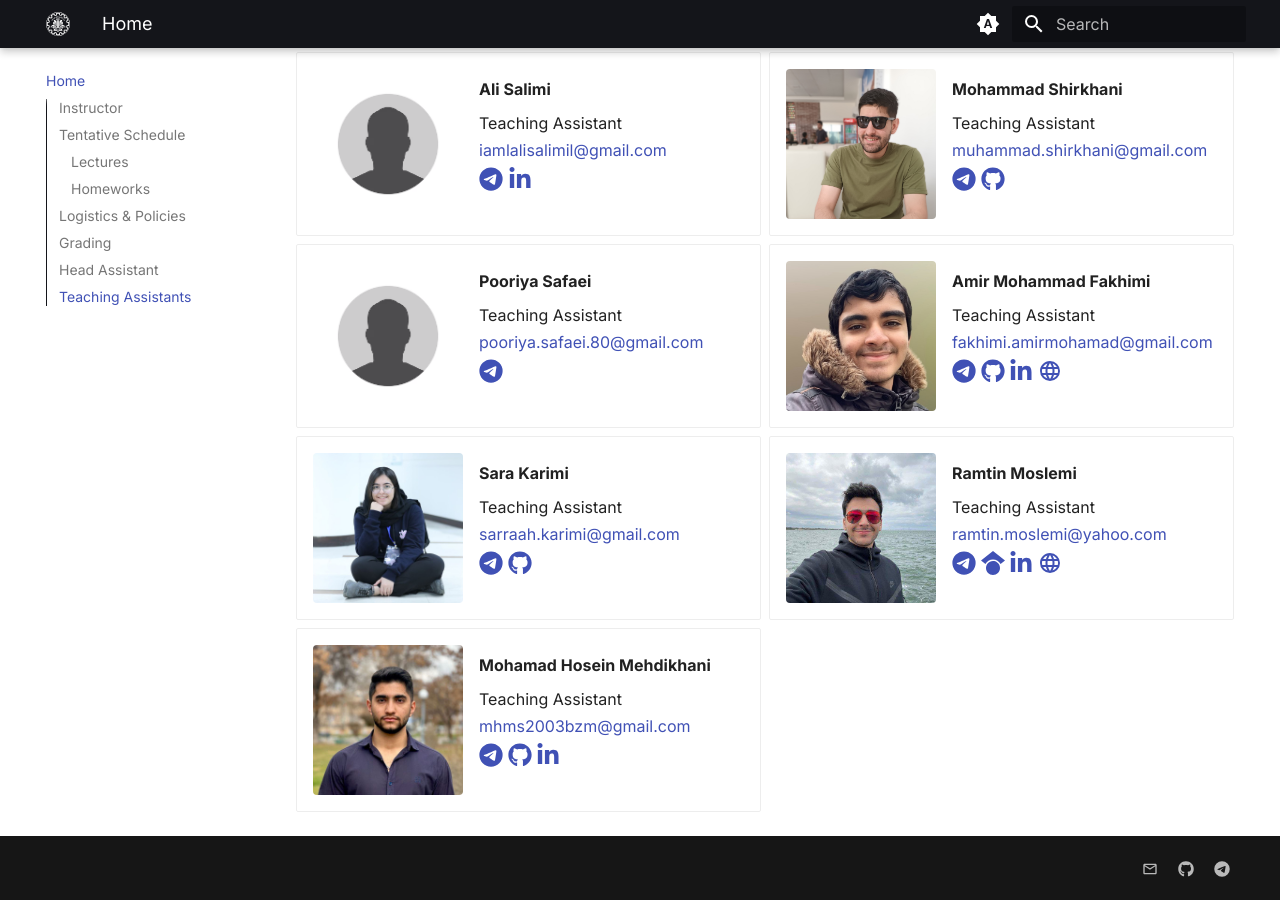
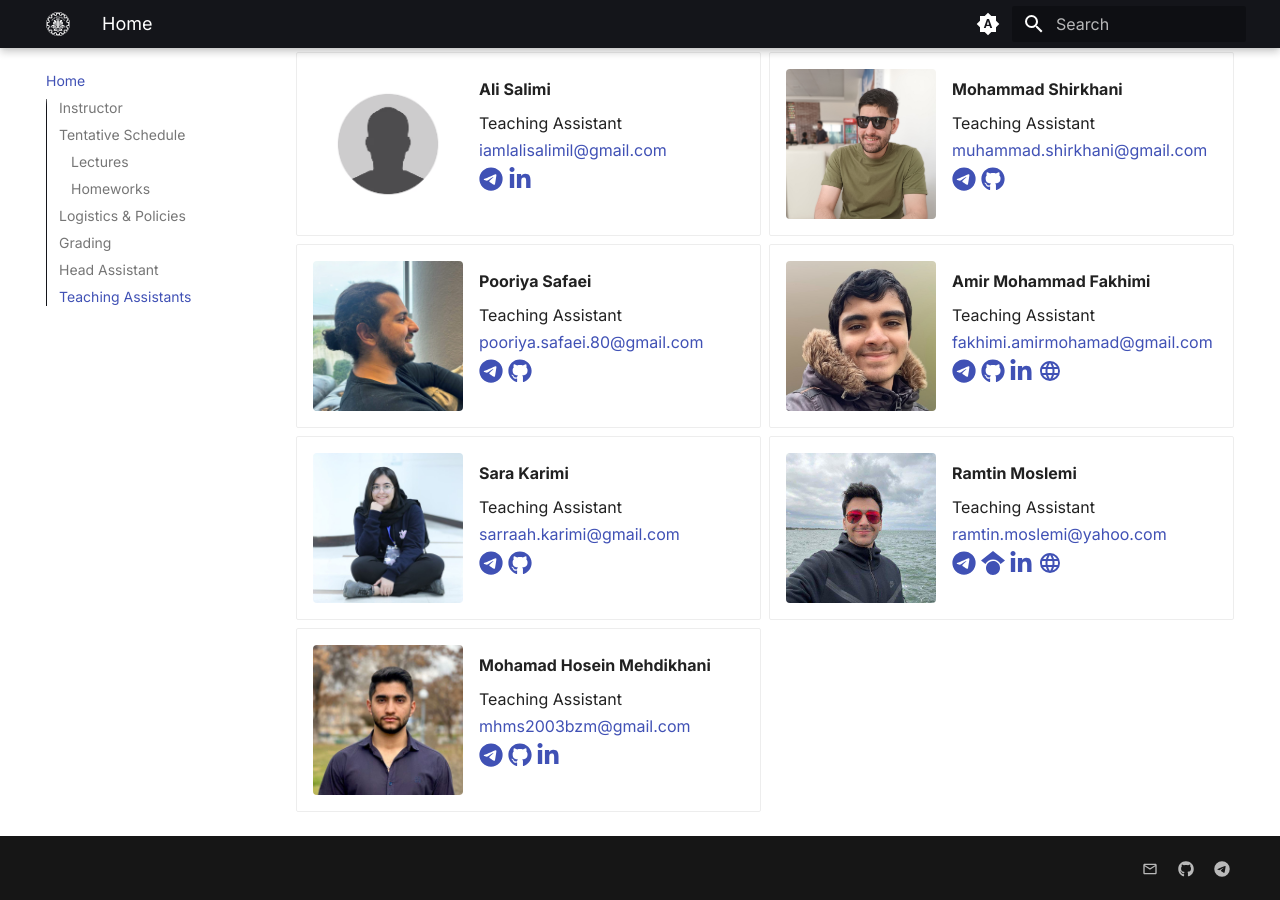
Before and after one commit to SUT-CS-GM/sut-cs-gm.github.io, an MkDocs documentation site: the page built from docs/index.md, in a window 1280 px wide and 900 px high, scrolled down 4189 px. Built offline with MkDocs 1.6.1 and Material for MkDocs 9.7.7, drawn with Linux system fonts in a browser that asks for light colours; some web fonts are replaced.

Commit message:
feat: Add Safaei info

```diff
--- a/docs/index.md
+++ b/docs/index.md
@@ -245,13 +245,14 @@ The grading for the Deep Generative Models course is structured as follows:
         </p>
     </span>
 
--   ![Instructor Avatar](assets/images/staff/Sample.png){align=left width="150"}
+-   ![Instructor Avatar](assets/images/staff/Pooriya-Safaei.jpg){align=left width="150"}
     <span class="description" id="ta-pooriya-safaei">
         <p>**Pooriya Safaei**</p>
         <p>Teaching Assistant</p>
         <p>[pooriya.safaei.80@gmail.com](mailto:pooriya.safaei.80@gmail.com)</p>
         <p>
         [:fontawesome-brands-telegram:](https://t.me/PooriyaSafaei){:target="_blank"}
+        [:fontawesome-brands-github:](https://github.com/pooriyasafaei){:target="_blank"}
         </p>
     </span>
 
```
Also changed, not shown: docs/assets/images/staff/Pooriya-Safaei.jpg (added).
